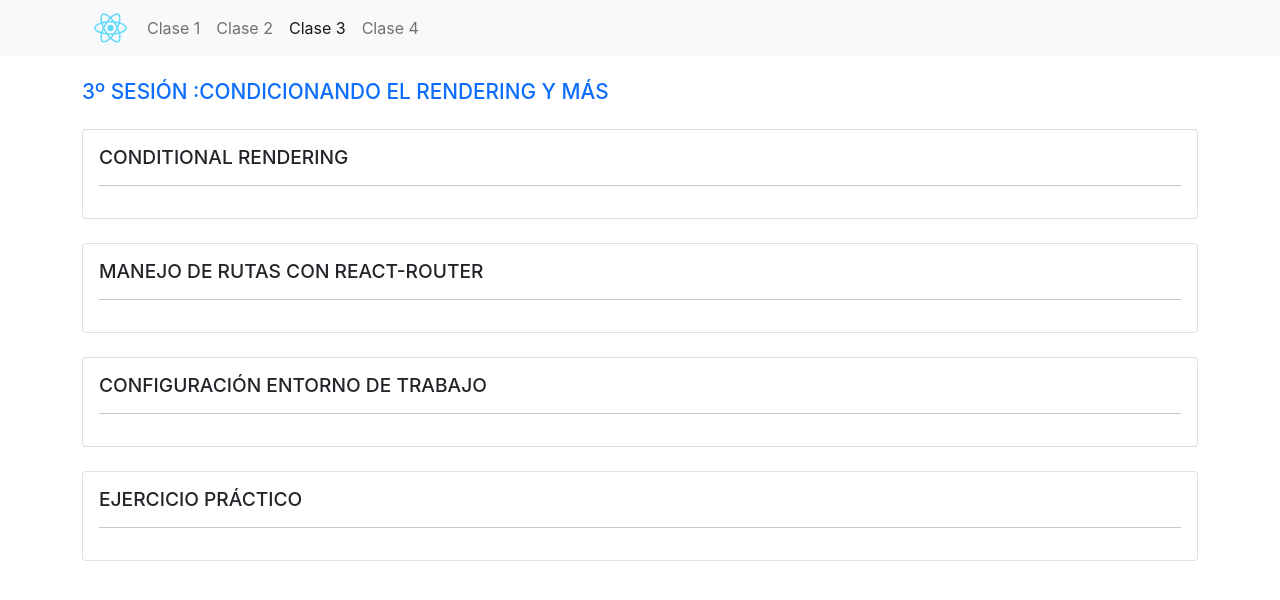
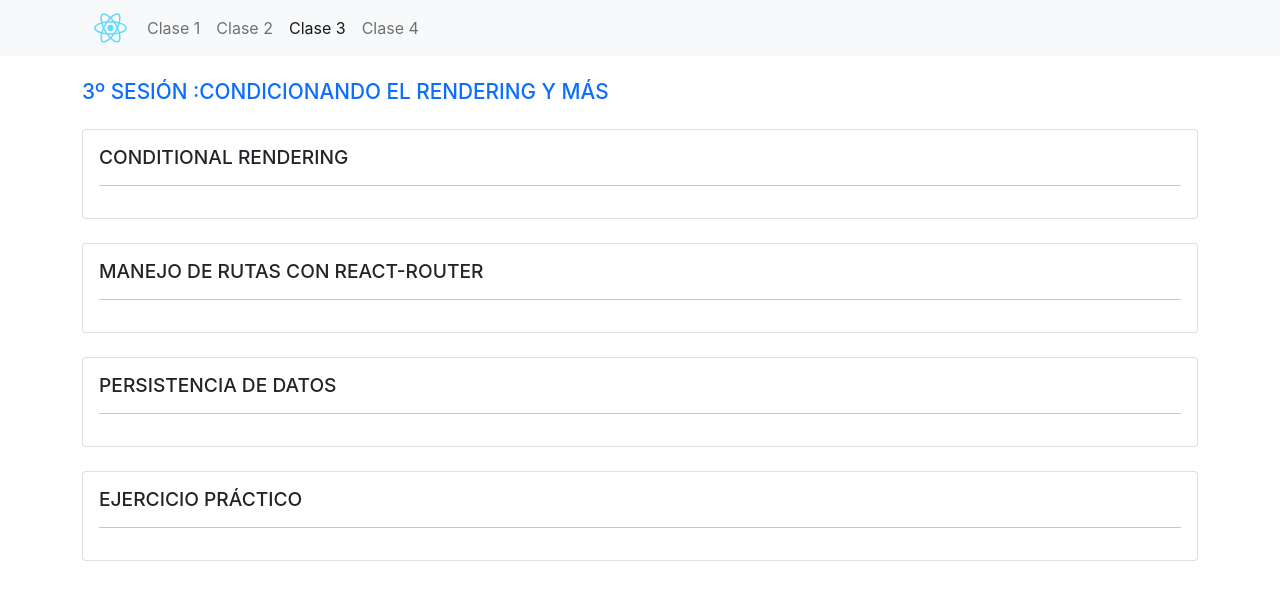
Before and after one commit to docentedev/curso-react-js, a React (Create React App) app: page /#/clase-3 in a window 1280 px wide. Shown: the top 600 px of the page. Built offline with nearby package versions, Linux system fonts and the light colour scheme.

Commit message:
Clase 3 -> Mod 3 fix title

```diff
--- a/src/Clase03/Mod03/Mod03.jsx
+++ b/src/Clase03/Mod03/Mod03.jsx
@@ -1,6 +1,6 @@
 import Tarea from '../../components/Tarea'
 
-const title = 'CONFIGURACIÓN ENTORNO DE TRABAJO'
+const title = 'PERSISTENCIA DE DATOS'
 
 const Mod03 = () => {
 
```
